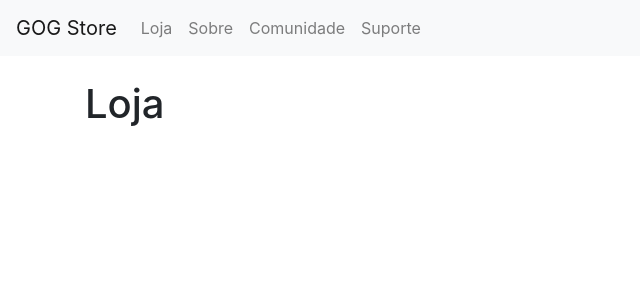
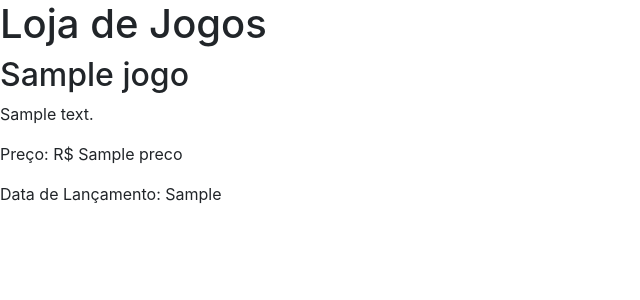
Before and after one commit to EnzoCorainiBarbieri/GOG-SITE, a Flask app: template templates/loja.html in a window 1280 px wide. Shown: the top 300 px of the page, without its empty margins (0-640 px from the left). Run offline with Flask 3, Linux system fonts and the light colour scheme; the template is opened without the code that fills it: most values are stand-ins (such as "Sample title", 1, 10 or a date in 2020); some libraries are stand-ins or nearby versions.

Commit message:
adicionando novoss arquivos

```diff
--- a/app.py
+++ b/app.py
@@ -1,7 +1,9 @@
 from flask import Flask, render_template, jsonify
 import requests
+from flask_cors import CORS
 
 app = Flask(__name__)
+CORS(app)
 
 # Página inicial
 @app.route('/')
@@ -43,5 +45,46 @@ def get_games():
     else:
         return jsonify({'error': 'Erro ao buscar jogos'}), response.status_code
 
+def atualizar_jogos():
+    url = "https://www.gog.com/games/ajax/filtered"
+    params = {
+        'mediaType': 'game',
+        'sortBy': 'popularity'
+    }
+    response = requests.get(url, params=params)
+
+    if response.status_code == 200:
+        data = response.json()
+        jogos = data.get('products', [])  # Use um valor padrão vazio se 'products' não existir
+
+        connection = get_db_connection()
+        cursor = connection.cursor()
+
+        for jogo in jogos:
+            # Extrair informações do jogo
+            nome = jogo.get('title', 'Nome não disponível')
+            descricao = jogo.get('description', 'Descrição não disponível')
+            preco = jogo.get('price', {}).get('amount', 0.00)  # Acesse o valor do dicionário corretamente
+            moeda = jogo.get('price', {}).get('currency', 'USD')  # Acesse a moeda corretamente
+            data_lancamento = jogo.get('release_date', None)  # Ajuste conforme necessário
+            categoria = jogo.get('category', 'Outro')
+            imagem = jogo.get('image', 'imagem_padrao.jpg')  # Coloque uma imagem padrão se não houver
+
+            # Inserir ou atualizar jogo no banco de dados
+            cursor.execute('''
+                INSERT INTO jogos (nome, descricao, preco, data_lancamento, categoria, imagem)
+                VALUES (%s, %s, %s, %s, %s, %s)
+                ON DUPLICATE KEY UPDATE
+                    descricao = VALUES(descricao),
+                    preco = VALUES(preco),
+                    data_lancamento = VALUES(data_lancamento),
+                    categoria = VALUES(categoria),
+                    imagem = VALUES(imagem)
+            ''', (nome, descricao, preco, data_lancamento, categoria, imagem))
+        {jogo.title}
+        connection.commit()
+        cursor.close()
+        connection.close()
+
 if __name__ == '__main__':
     app.run(debug=True)
--- a/templates/loja.html
+++ b/templates/loja.html
@@ -7,12 +7,16 @@
     <title>Loja - GOG Game Store</title>
 </head>
 <body>
-    {% include 'navbar.html' %}
-    <div class="container">
-        <h1 class="mt-4">Loja</h1>
-        <div id="game-list" class="row">
-            <!-- Aqui você pode listar os jogos da mesma forma que fez na página inicial -->
-        </div>
+    <h1>Loja de Jogos</h1>
+    <div class="jogos">
+        {% for jogo in jogos %}
+            <div class="jogo">
+                <h2>{{ jogo.nome }}</h2>
+                <p>{{ jogo.descricao }}</p>
+                <p>Preço: R$ {{ jogo.preco }}</p>
+                <p>Data de Lançamento: {{ jogo.data_lancamento }}</p>
+            </div>
+        {% endfor %}
     </div>
 </body>
 </html>
```
Also changed, not shown: loja_de_jogos.sql (added, +44 -0 lines), templates/index.html (+12 -3 lines).
